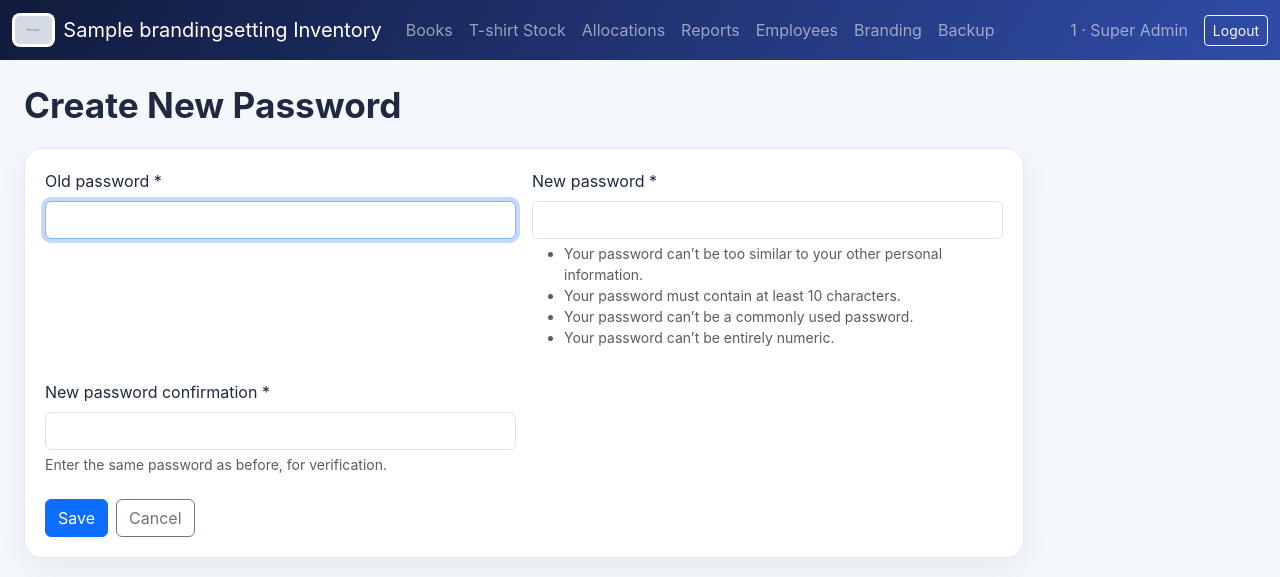
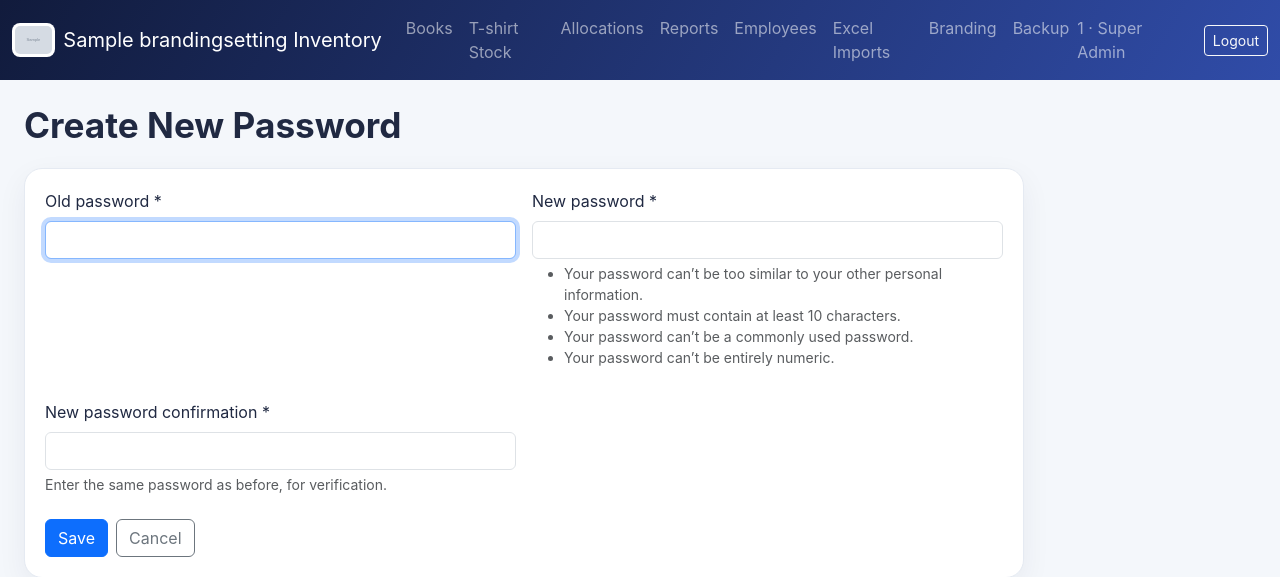
Before and after one commit to sagarkerhalkar/NextToppers_Inventory_book-T-Shirt, a Django app: page /change-temporary-password/ in a window 1280 px wide. Shown: the top 577 px of the page. Run offline with Django 5.2, Linux system fonts and the light colour scheme; a user stored in the database is signed in; tables that the repository leaves empty hold one stand-in row (values such as "Sample post"); grey boxes marked "Sample" are stand-in pictures; parts of the project's set-up code (start-up, migrations or seed data) failed here and were passed over.

Commit message:
Add Excel imports navigation

```diff
--- a/templates/inventory/base.html
+++ b/templates/inventory/base.html
@@ -22,6 +22,7 @@
         <li class="nav-item"><a class="nav-link" href="{% url 'inventory:tshirt_allocation_list' %}">Allocations</a></li>
         <li class="nav-item"><a class="nav-link" href="{% url 'inventory:reports' %}">Reports</a></li>
         {% if user.role == 'ADMIN' or user.role == 'SUPER_ADMIN' %}<li class="nav-item"><a class="nav-link" href="{% url 'inventory:employee_list' %}">Employees</a></li>{% endif %}
+        {% if user.role == 'ADMIN' or user.role == 'SUPER_ADMIN' %}<li class="nav-item"><a class="nav-link" href="{% url 'inventory:bulk_import' %}">Excel Imports</a></li>{% endif %}
         {% if user.role == 'ADMIN' or user.role == 'SUPER_ADMIN' %}<li class="nav-item"><a class="nav-link" href="{% url 'inventory:branding' %}">Branding</a></li>{% endif %}
         {% if user.role == 'SUPER_ADMIN' %}<li class="nav-item"><a class="nav-link" href="{% url 'inventory:download_database_backup' %}">Backup</a></li>{% endif %}
       </ul>
```
